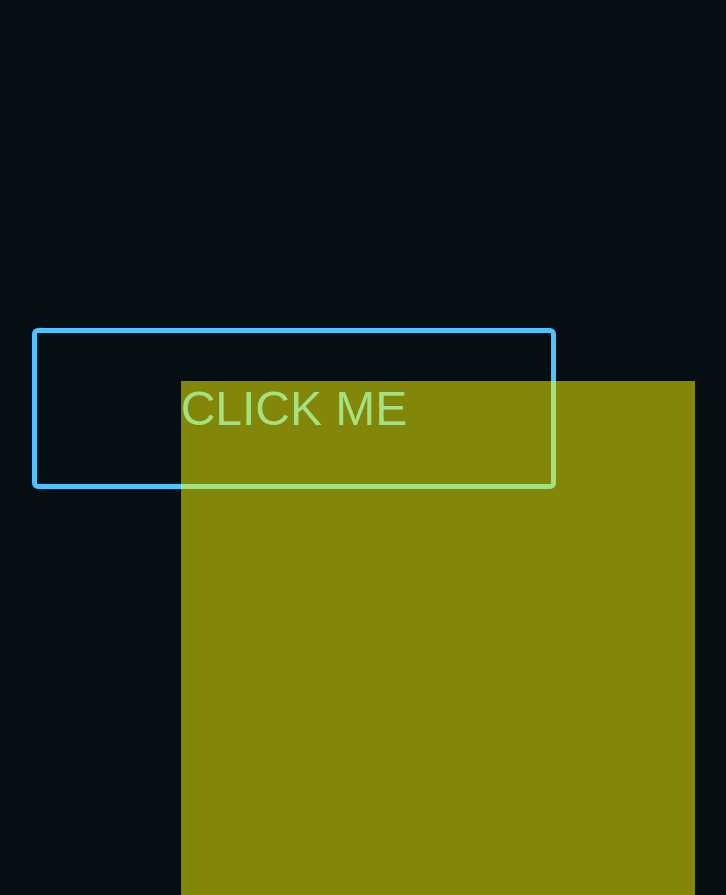
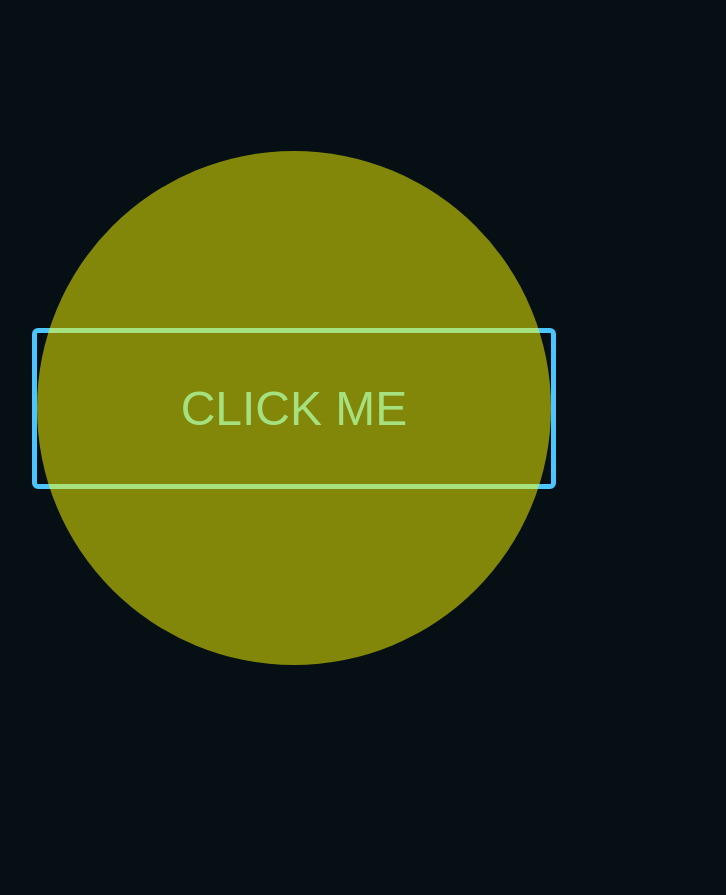
Before and after one commit to Annie-Huang/ripple-button, a website: page index.html in a window 1280 px wide. Shown: the whole page, without its empty margins (346-1072 px from the left). After the commit the page ends 816 px from the top, so only its background shows below. Drawn offline with Linux system fonts and the light colour scheme.

Commit message:
Place the sudo element into the center of the ripple button

```diff
--- a/style.css
+++ b/style.css
@@ -7,6 +7,10 @@ body {
 }
 
 .ripple-button {
+  /* Place the ::before sudo element into the center of the ripple-button */
+  display: inline-grid; /* inline-flex will also work */
+  place-items: center;
+
   position: relative;
 
   appearance: none; /* override browser styling */
@@ -25,6 +29,7 @@ body {
   position: absolute;
   width: 100%;
   aspect-ratio: 1 / 1;
+  border-radius: 50%;
   background: yellow;
   opacity: 0.5;
 }
```
